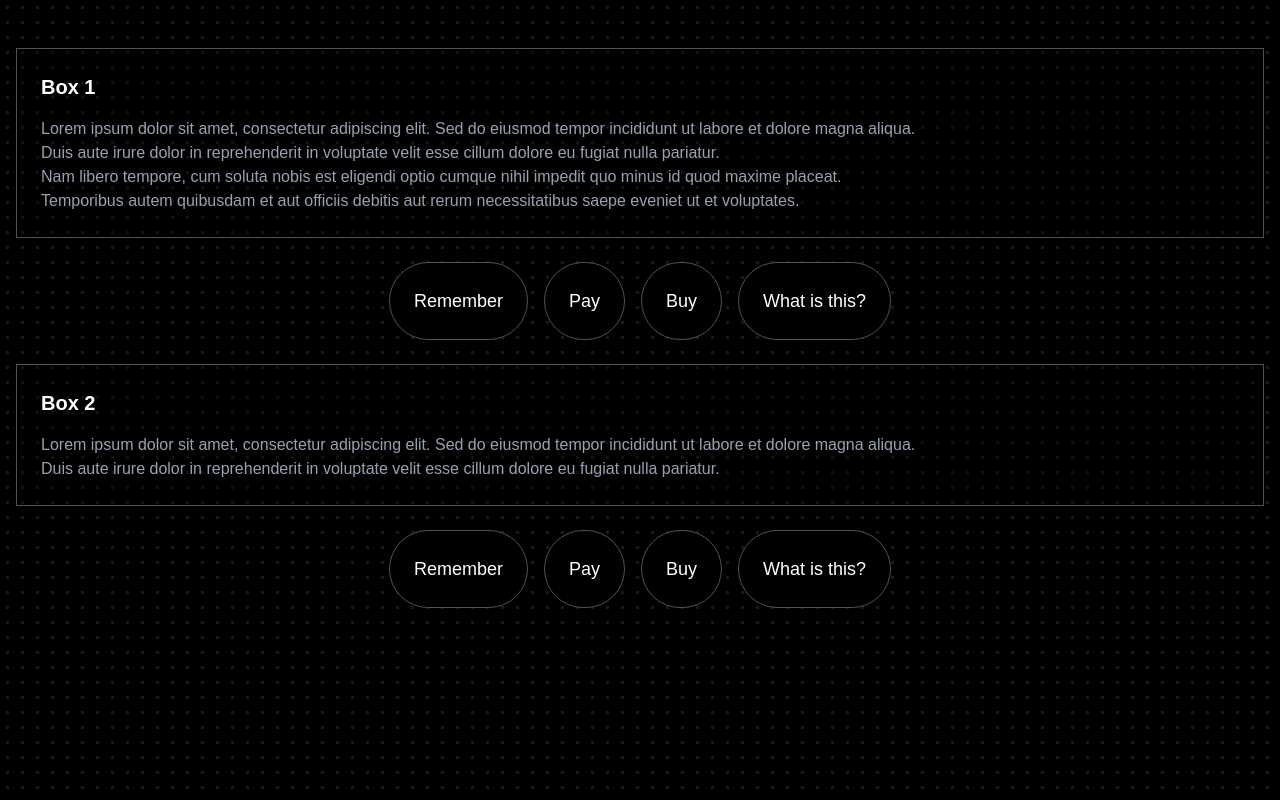
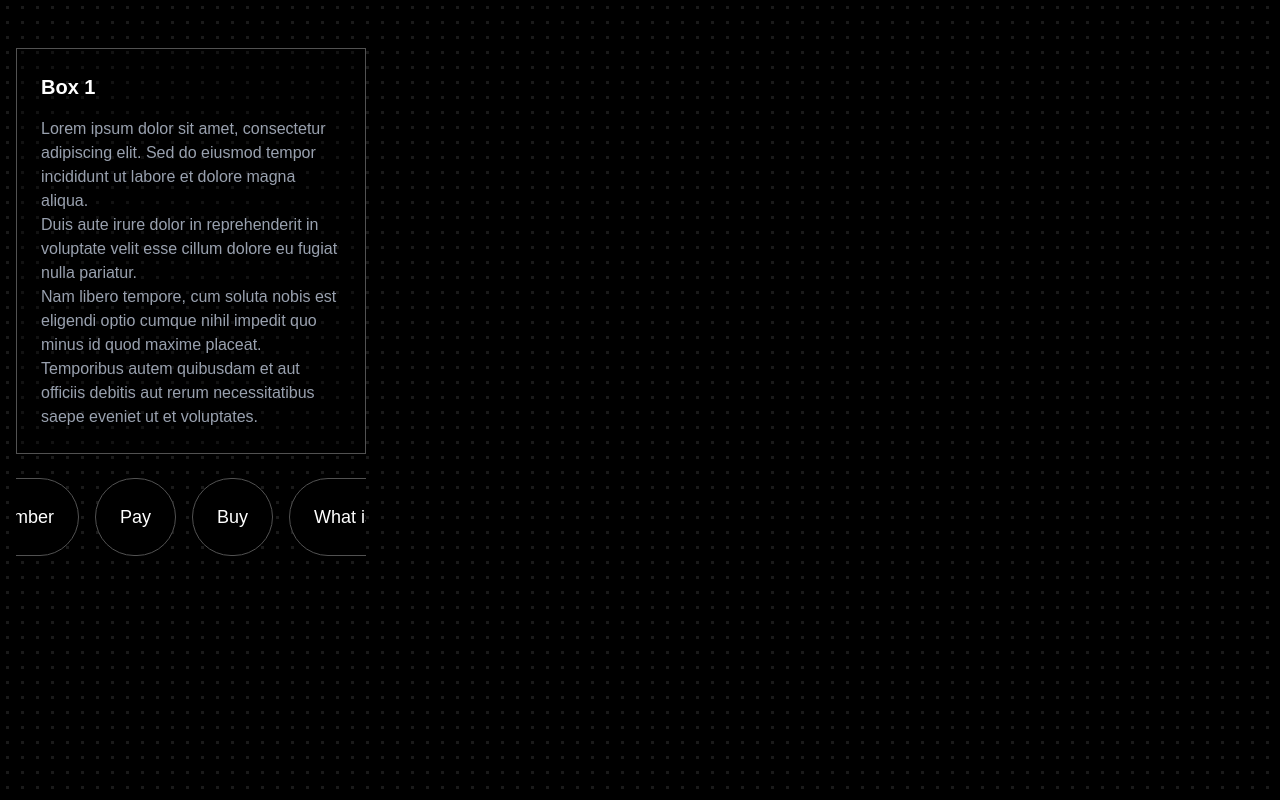
Before and after one commit to hamidreza-s/linem-kids, a Next.js app: page /start in a window 1280 px wide. Built offline with nearby package versions, Linux system fonts and the light colour scheme.

Commit message:
Implement tree structure in Home component and enhance NodeConnection for dynamic node rendering and option selection

```diff
--- a/src/app/start/page.tsx
+++ b/src/app/start/page.tsx
@@ -1,9 +1,22 @@
 'use client';
 
+import { useState } from 'react';
 import NodeConnection from '@/components/NodeConnection';
 
+interface NodeContent {
+  title: string;
+  paragraphs: string[];
+  options: string[];
+}
+
+interface TreeNode {
+  content: NodeContent;
+  children: { [key: string]: TreeNode };
+}
+
 export default function Home() {
-  const nodeContent = [{
+  const [tree, setTree] = useState<TreeNode>({
+    content: {
       title: "Box 1",
       paragraphs: [
         "Lorem ipsum dolor sit amet, consectetur adipiscing elit. Sed do eiusmod tempor incididunt ut labore et dolore magna aliqua.",
@@ -12,14 +25,61 @@ export default function Home() {
         "Temporibus autem quibusdam et aut officiis debitis aut rerum necessitatibus saepe eveniet ut et voluptates."
       ],
       options: ['Remember', 'Pay', 'Buy', 'What is this?']
-  }, {
-    title: "Box 2",
+    },
+    children: {}
+  });
+
+  const handleOptionSelect = (option: string, parentNode: NodeContent, parentPath: string[] = []) => {
+    setTree(prevTree => {
+      const newTree = { ...prevTree };
+      let current = newTree;
+
+      // Navigate to the correct node in the tree
+      for (const path of parentPath) {
+        current = current.children[path];
+      }
+
+      // Create a new child node
+      current.children[option] = {
+        content: {
+          title: `Box ${parentPath.length + 2}`,
           paragraphs: [
             "Lorem ipsum dolor sit amet, consectetur adipiscing elit. Sed do eiusmod tempor incididunt ut labore et dolore magna aliqua.",
             "Duis aute irure dolor in reprehenderit in voluptate velit esse cillum dolore eu fugiat nulla pariatur.",
           ],
           options: ['Remember', 'Pay', 'Buy', 'What is this?']
-  }];
+        },
+        children: {}
+      };
+
+      return newTree;
+    });
+  };
+
+  const renderNode = (node: TreeNode, parentPath: string[] = []) => {
+    const hasChildren = Object.keys(node.children).length > 0;
+
+    return (
+      <div key={parentPath.join('-')} className="flex flex-col">
+        <NodeConnection
+          nodeContent={node.content}
+          onOptionSelect={(option) => handleOptionSelect(option, node.content, parentPath)}
+          isChild={parentPath.length > 0}
+        />
+        {hasChildren && (
+          <div className="overflow-x-auto scrollbar-hide">
+            <div className="flex flex-row gap-8 mt-4 min-w-max">
+              {Object.entries(node.children).map(([option, childNode]) => (
+                <div key={option}>
+                  {renderNode(childNode, [...parentPath, option])}
+                </div>
+              ))}
+            </div>
+          </div>
+        )}
+      </div>
+    );
+  };
 
   return (
     <div className="min-h-screen bg-black relative">
@@ -28,8 +88,7 @@ export default function Home() {
 
       {/* Content */}
       <div className="container mx-auto px-4 py-12">
-        <NodeConnection nodeContent={nodeContent[0]} options={nodeContent[0].options} />
-        <NodeConnection nodeContent={nodeContent[1]} options={nodeContent[1].options} />
+        {renderNode(tree)}
       </div>
     </div>
   );
--- a/src/components/NodeConnection.tsx
+++ b/src/components/NodeConnection.tsx
@@ -2,15 +2,20 @@
 
 import { useState, useRef, useEffect } from 'react';
 
-interface NodeConnectionProps {
-  nodeContent: {
-    title: string;
-    paragraphs: string[];
-  };
+interface NodeContent {
+  title: string;
+  paragraphs: string[];
   options: string[];
 }
 
-export default function NodeConnection({ nodeContent, options }: NodeConnectionProps) {
+interface NodeConnectionProps {
+  nodeContent: NodeContent;
+  parentOption?: string;
+  onOptionSelect: (option: string, parentNode: NodeContent) => void;
+  isChild?: boolean;
+}
+
+export default function NodeConnection({ nodeContent, parentOption, onOptionSelect, isChild = false }: NodeConnectionProps) {
   const [selectedOption, setSelectedOption] = useState<string | null>(null);
   const [lineCoords, setLineCoords] = useState<{ startX: number; startY: number; endX: number; endY: number } | null>(null);
   const nodeRef = useRef<HTMLDivElement>(null);
@@ -53,9 +58,15 @@ export default function NodeConnection({ nodeContent, options }: NodeConnectionP
     };
   }, [selectedOption]);
 
+  const handleOptionClick = (option: string) => {
+    setSelectedOption(option);
+    onOptionSelect(option, nodeContent);
+  };
+
   return (
-    <div ref={containerRef} className="relative z-10 mb-6">
+    <div ref={containerRef} className={`relative z-10 ${isChild ? 'mt-4' : 'mb-6'} w-[350px]`}>
       <div className="grid grid-cols-1 gap-6">
+
         {/* Node */}
         <div ref={nodeRef} className="p-6 border-1 border-neutral-600 bg-black/30">
           <h2 className="text-white text-xl font-semibold mb-4">{nodeContent.title}</h2>
@@ -81,11 +92,11 @@ export default function NodeConnection({ nodeContent, options }: NodeConnectionP
 
         {/* Options */}
         <div ref={optionsRef} className="flex justify-start md:justify-center gap-4 overflow-x-auto scrollbar-hide whitespace-nowrap">
-          {options.map((option) => (
+          {nodeContent.options.map((option) => (
             <div
               key={option}
               data-option={option}
-              onClick={() => setSelectedOption(option)}
+              onClick={() => handleOptionClick(option)}
               className="p-6 rounded-full border-1 border-neutral-600 bg-black flex-shrink-0 cursor-pointer"
             >
               <span className="text-white text-lg">{option}</span>
```
Lines whose indentation alone changed are shown as unchanged.
